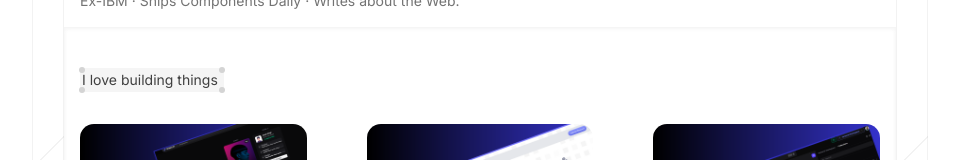
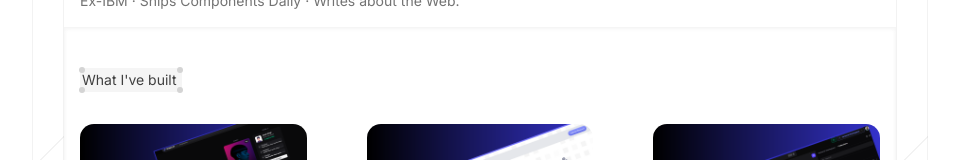
Before and after one commit to anupam-kumar-krishnan/personal-portfolio, a Next.js app: page / in a window 1280 px wide. Shown: the part 247-407 px from the top of the page, without its empty margins (160-1119 px from the left). Built offline with nearby package versions, Linux system fonts and the light colour scheme.

Commit message:
refactor: changed the heading of project section

```diff
--- a/src/components/projects.tsx
+++ b/src/components/projects.tsx
@@ -133,7 +133,7 @@ export const Projects = ({
         delay={0.2}
         className="bg-neutral-100 w-fit mt-10 ml-4 text-center pt-0.5 pb-0.5 pl-0.5 pr-0.5 text-neutral-700 text-sm sm:text:sm"
       >
-        I love building things
+        What I've built
       </SectionHeading>
       <div className="grid grid-cols-1 gap-15 py-8 md:grid-cols-3 px-4">
         {projects.map((project, idx) => (
```
